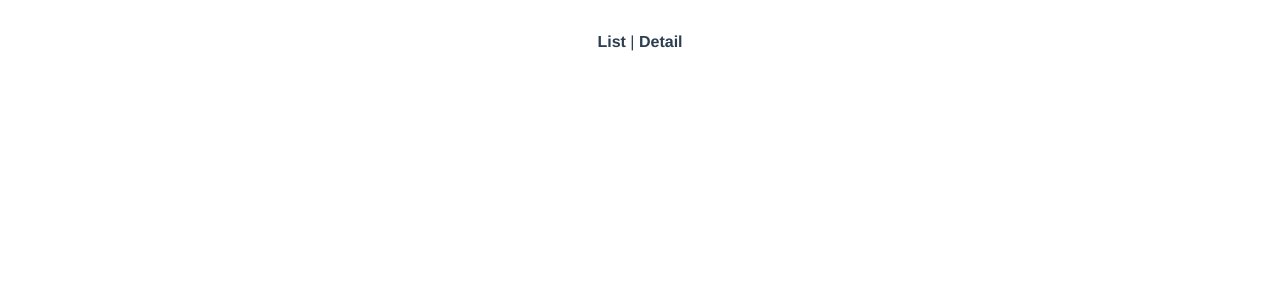
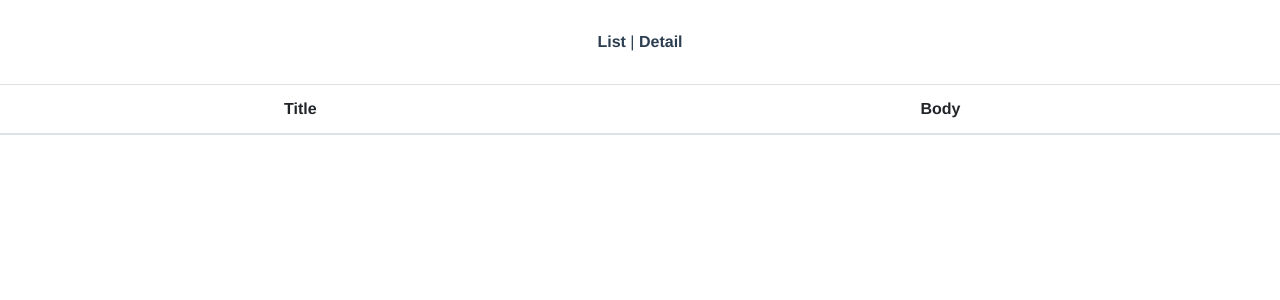
Before and after one commit to yoshioster/my-vue-memo-app, a Vue app: page / in a window 1280 px wide. Shown: the top 300 px of the page. Built offline with nearby package versions, Linux system fonts and the light colour scheme.

Commit message:
define list visible fields

```diff
--- a/src/views/List.vue
+++ b/src/views/List.vue
@@ -1,7 +1,7 @@
 <template>
   <div>
     <div class="memo-list">
-      <b-table :items="items">
+      <b-table :items="items" :fields="fields">
 
       </b-table>
     </div>
@@ -18,6 +18,7 @@ export default class List extends Vue {
 
   private memos: Memos
   private items: Memo[]
+  private fields = ['title', 'body']
 
   constructor() {
     super()
```
